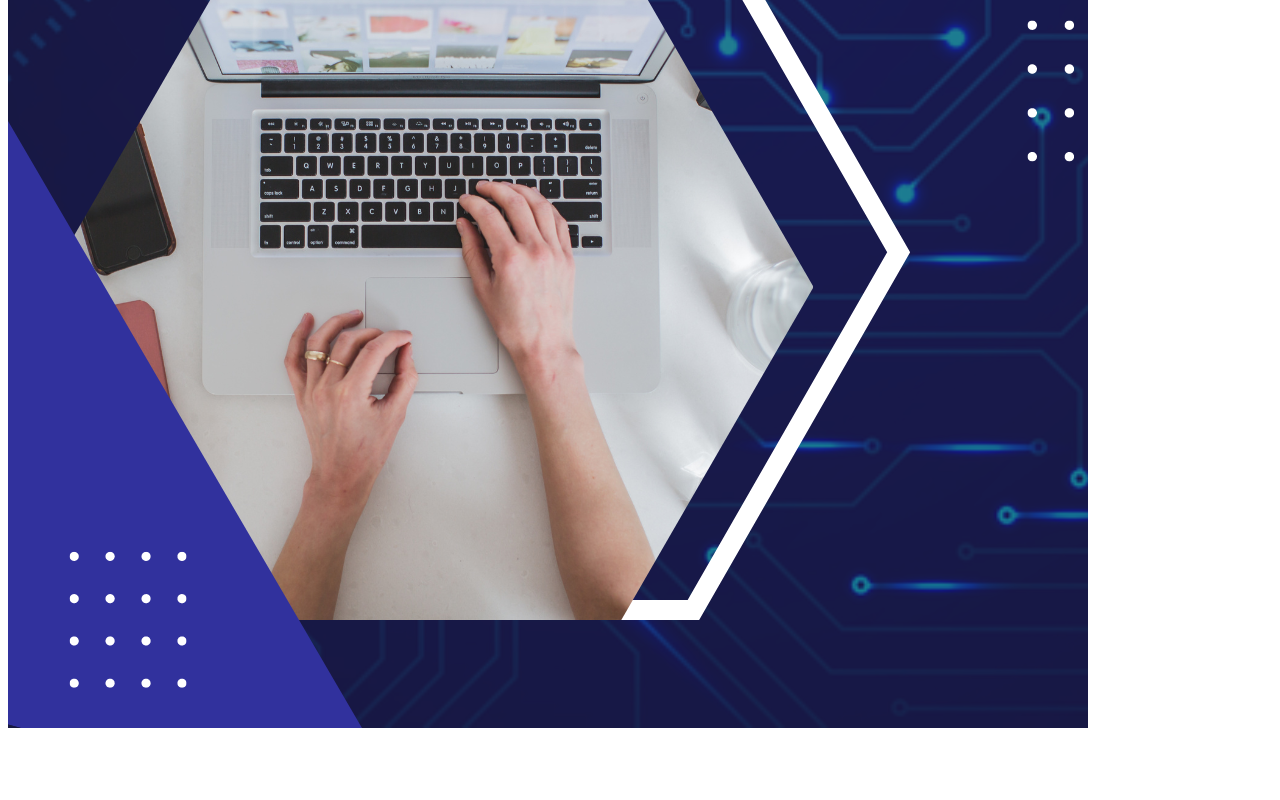
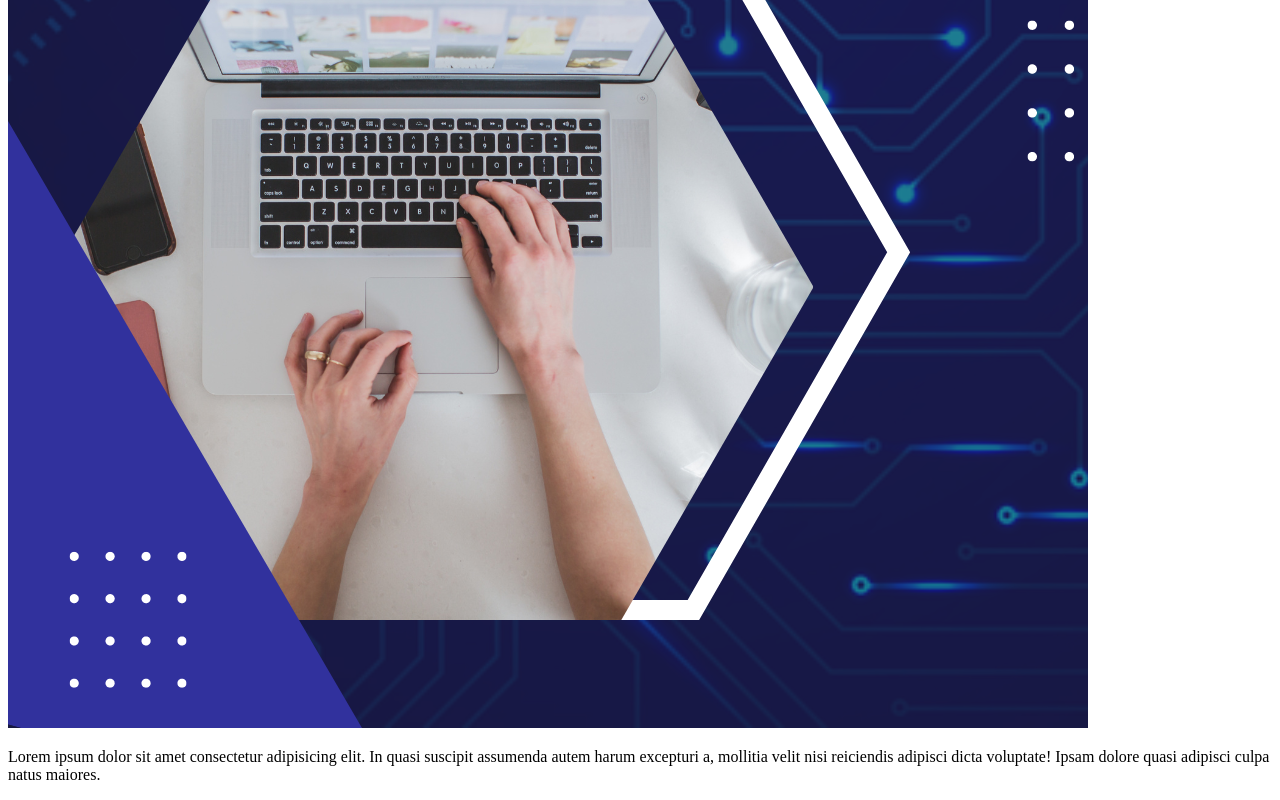
Before and after one commit to nitinyadav08i/JavaScript-part-1, a plain HTML site: page index.html in a window 1280 px wide. Shown: the part 1313-2113 px from the top of the page. Before the commit the page ends 2053 px from the top, so only its background shows below. Drawn offline with Linux system fonts and the light colour scheme.

Commit message:
miner change

```diff
--- a/index.html
+++ b/index.html
@@ -9,5 +9,6 @@
     <h1>this is images test</h1>
     <h3>hello there</h3>
     <img src="./images/Pci banner.png" alt="">
+    <p>Lorem ipsum dolor sit amet consectetur adipisicing elit. In quasi suscipit assumenda autem harum excepturi a, mollitia velit nisi reiciendis adipisci dicta voluptate! Ipsam dolore quasi adipisci culpa natus maiores.</p>
 </body>
 </html>
```
